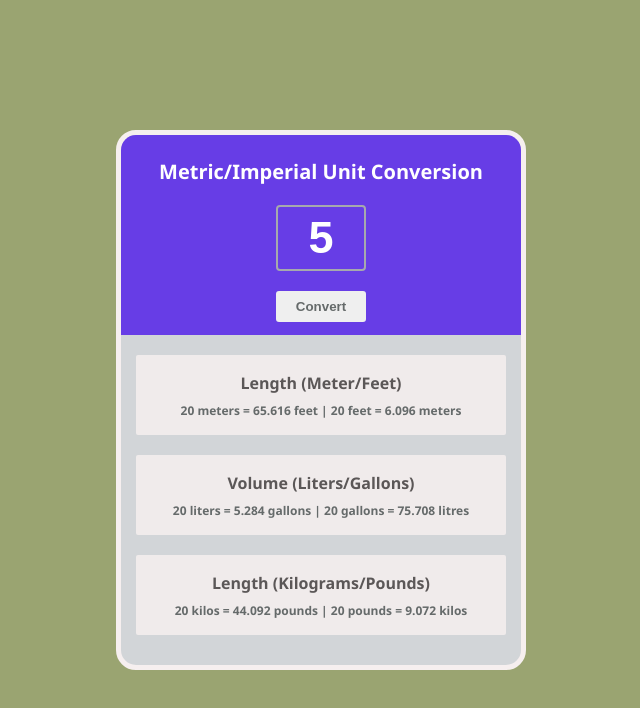
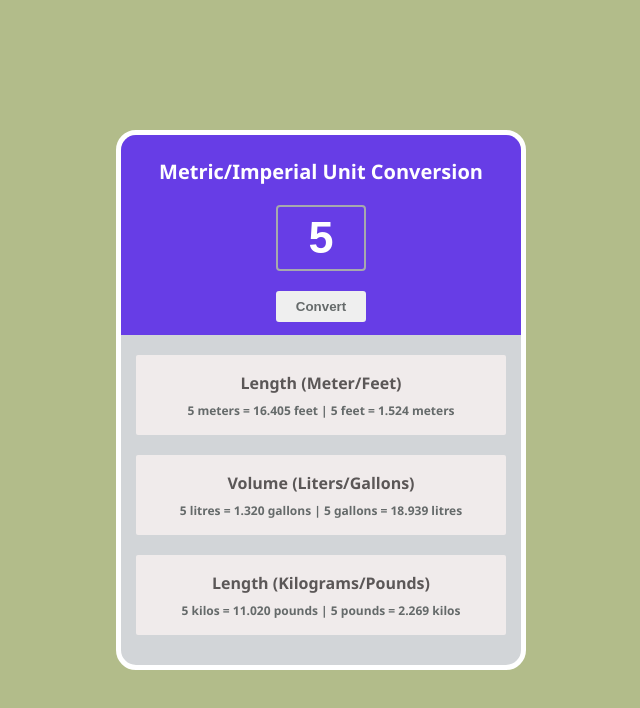
Before and after one commit to sagarkudu/full-stack-applications, a browser extension: page javascript/unit-converter/index.html in a window 1280 px wide. Both pictures are taken after typing "5" into the empty fields and a click on the button "Convert". Shown: the whole page, without its empty margins (319-959 px from the left). Drawn offline with Linux system fonts and the light colour scheme.

Commit message:
completed

```diff
--- a/javascript/unit-converter/index.css
+++ b/javascript/unit-converter/index.css
@@ -6,13 +6,13 @@ body {
   align-items: center;
   justify-content: center;
   height: 100vh;
-  background: rgb(154, 164, 113);
+  background: rgb(178, 188, 138);
 
   font-family: "Segoe UI", Tahoma, Geneva, Verdana, sans-serif;
 }
 
 .container {
-  border: 5px solid #f6efef;
+  border: 5px solid #ffffff;
   border-radius: 20px;
   height: 530px;
   width: 400px;
--- a/javascript/unit-converter/index.html
+++ b/javascript/unit-converter/index.html
@@ -10,29 +10,36 @@
     <div class="container">
       <div class="hero">
         <p class="heading-txt">Metric/Imperial Unit Conversion</p>
-        <input type="number" class="num-box" />
-        <button class="btn-hero">Convert</button>
+        <input type="number" id="input-box" class="num-box" placeholder="20" />
+        <button id="convert-btn" class="btn-hero" value="">Convert</button>
       </div>
       <div class="units-wrapper">
         <div class="units">
           <p class="unit-heading-txt">Length (Meter/Feet)</p>
           <p class="unit-sub-heading-txt">
-            20 meters = 65.616 feet | 20 feet = 6.096 meters
+            <span id="value-in-meters">
+              20 meters = 65.620 feet | 20 feet = 6.096 meters
+            </span>
           </p>
         </div>
         <div class="units">
           <p class="unit-heading-txt">Volume (Liters/Gallons)</p>
           <p class="unit-sub-heading-txt">
-            20 liters = 5.284 gallons | 20 gallons = 75.708 litres
+            <span id="value-in-gallons">
+              20 liters = 5.284 gallons | 20 gallons = 75.708 litres
+            </span>
           </p>
         </div>
         <div class="units">
           <p class="unit-heading-txt">Length (Kilograms/Pounds)</p>
           <p class="unit-sub-heading-txt">
-            20 kilos = 44.092 pounds | 20 pounds = 9.072 kilos
+            <span id="value-in-kilos">
+              20 kilos = 44.092 pounds | 20 pounds = 9.072 kilos
+            </span>
           </p>
         </div>
       </div>
     </div>
+    <script src="index.js"></script>
   </body>
 </html>
--- a/javascript/unit-converter/index.js
+++ b/javascript/unit-converter/index.js
@@ -0,0 +1,17 @@
+const inputBox = document.getElementById("input-box");
+const convertBtn = document.getElementById("convert-btn");
+
+let valueInMeters = document.getElementById("value-in-meters");
+let valueInGallons = document.getElementById("value-in-gallons");
+let valueInKilos = document.getElementById("value-in-kilos");
+
+const inputValue = convertBtn.addEventListener("click", function (e) {
+  // console.log("btn clicked");
+
+  const input = inputBox.valueAsNumber;
+  // console.log(input);
+
+  valueInMeters.innerHTML = `${inputBox.valueAsNumber} meters = ${(inputBox.valueAsNumber * 3.281).toFixed(3)} feet | ${inputBox.valueAsNumber} feet = ${(inputBox.valueAsNumber / 3.281).toFixed(3)} meters`;
+  valueInGallons.innerHTML = `${inputBox.valueAsNumber} litres = ${(inputBox.valueAsNumber * 0.264).toFixed(3)} gallons | ${inputBox.valueAsNumber} gallons = ${(inputBox.valueAsNumber / 0.264).toFixed(3)} litres`;
+  valueInKilos.innerHTML = `${inputBox.valueAsNumber} kilos = ${(inputBox.valueAsNumber * 2.204).toFixed(3)} pounds | ${inputBox.valueAsNumber} pounds = ${(inputBox.valueAsNumber / 2.204).toFixed(3)} kilos`;
+});
```
